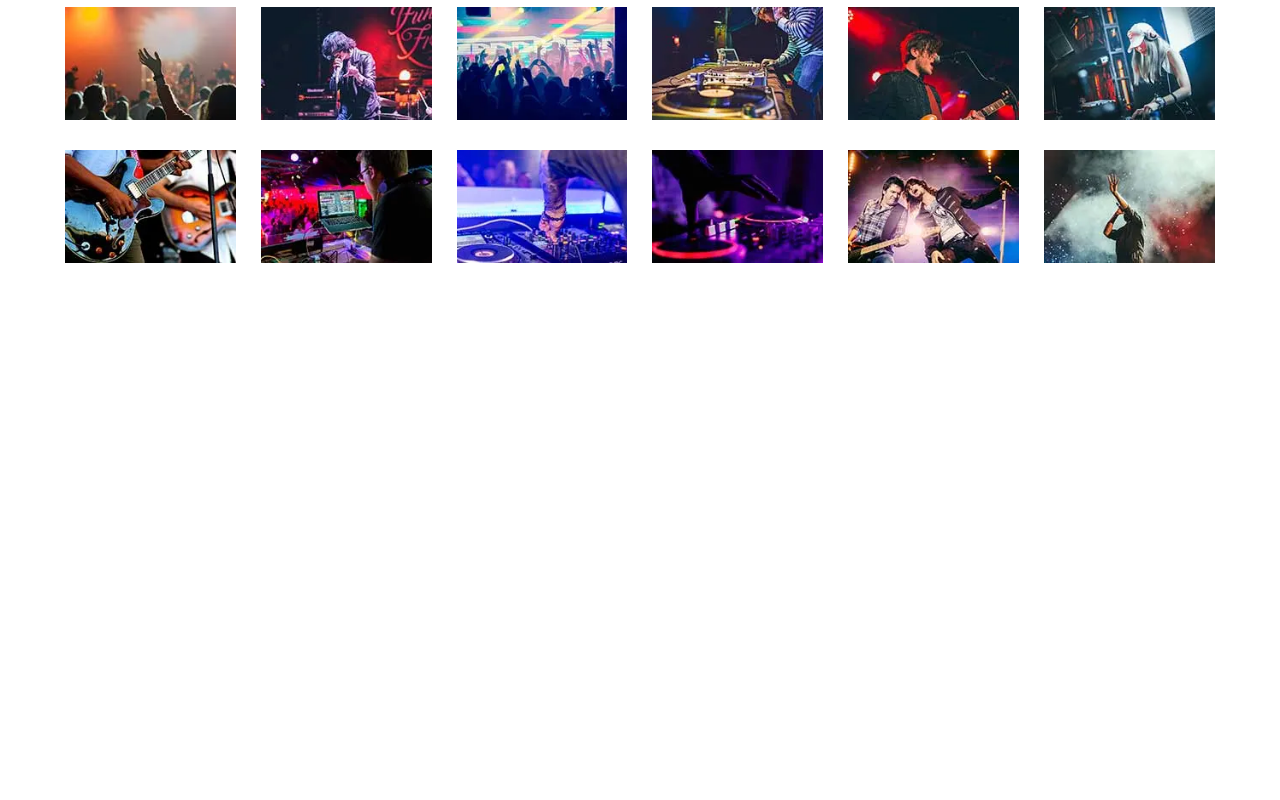
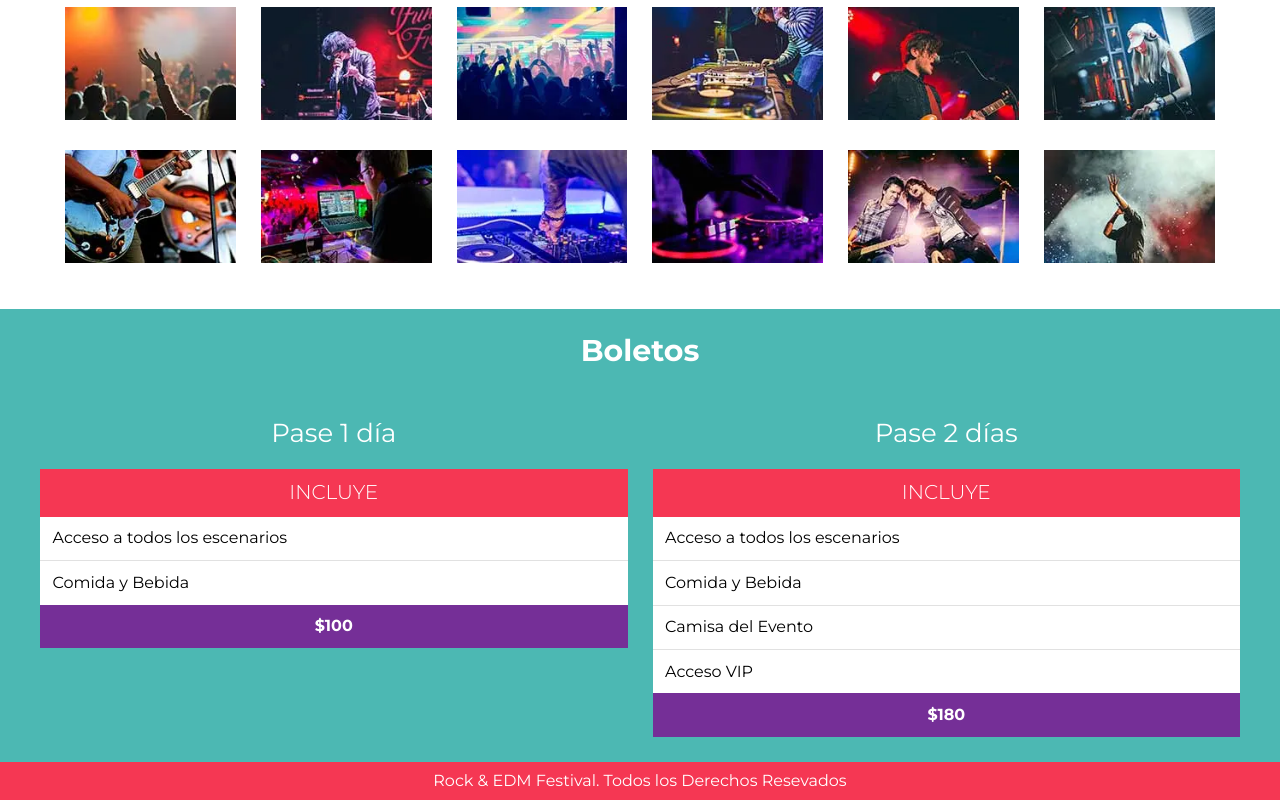
Before and after one commit to NoName9621/Rock-EDM-Festival---curso-de-desarrollo-web, a website: page index.html in a window 1280 px wide. Shown: the part 2780-3580 px from the top of the page. Before the commit the page ends 3089 px from the top, so only its background shows below. Drawn offline with Linux system fonts and the light colour scheme.

Commit message:
se agregar dos listas de accesos 1 dias y 2 dias y el footer

```diff
--- a/index.html
+++ b/index.html
@@ -109,10 +109,74 @@
     <section class="galeria contenedor">
         <h3>Galeria</h3>
         <ul class="galeria-imagenes">
-
         </ul>
     </section>
 
+    <section class="boletos bg-verde">
+        <h3>Boletos</h3>
+
+        <div class="contenedor-boletos contenedor">
+            <div class="basico plan">
+                <p>Pase 1 día</p>
+
+                <table class="pase">
+                    <thead>
+                        <tr>
+                            <th>Incluye</th>
+                        </tr>
+                    </thead>
+                    <tbody>
+                        <tr>
+                            <td>Acceso a todos los escenarios</td>
+                        </tr>
+                        <tr>
+                            <td>Comida y Bebida</td>
+                        </tr>
+                    </tbody>
+                    <tfoot>
+                        <tr>
+                            <td>$100</td>
+                        </tr>
+                    </tfoot>
+                </table>
+            </div>
+
+            <div class="premium plan">
+                <p>Pase 2 días</p>
+
+                <table class="pase">
+                    <thead>
+                        <tr>
+                            <th>Incluye</th>
+                        </tr>
+                    </thead>
+                    <tbody>
+                        <tr>
+                            <td>Acceso a todos los escenarios</td>
+                        </tr>
+                        <tr>
+                            <td>Comida y Bebida</td>
+                        </tr>
+                        <tr>
+                            <td>Camisa del Evento</td>
+                        </tr>
+                        <tr>
+                            <td>Acceso VIP</td>
+                        </tr>
+                    </tbody>
+                    <tfoot>
+                        <tr>
+                            <td>$180</td>
+                        </tr>
+                    </tfoot>
+                </table>
+            </div>
+        </div>
+    </section>
+
+    <footer class="footer">
+        <p>Rock & EDM Festival. Todos los Derechos Resevados</p>
+    </footer>
     <script src="build/js/bundle.js"></script>
 </body>
 
--- a/src/js/app.js
+++ b/src/js/app.js
@@ -37,7 +37,6 @@ function mostrarImagen(e){
     //Cerrar overlay al hacer click
     overlay.onclick = function(){
         overlay.remove()
-        body.classList.remove('fijar-body')
     }
 
     //Boton para cerrar imagen
--- a/src/scss/app.scss
+++ b/src/scss/app.scss
@@ -10,3 +10,5 @@
 @import "layout/festival";
 @import "layout/lineup";
 @import "layout/galeria";
+@import "layout/boletos";
+@import "layout/footer";
--- /dev/null
+++ b/src/scss/layout/_boletos.scss
@@ -0,0 +1,60 @@
+.boletos {
+    padding: calc($separacion/2) 0;
+
+    h3 {
+        text-align: center;
+        color: $blanco;
+    }
+
+    .contenedor-boletos {
+        margin-top: calc($separacion/2);
+        @include grid (2, calc($separacion/2))
+    }
+
+    .plan {
+        p {
+            text-align: center;
+            color: $blanco;
+            font-size: 2.6rem;
+            margin-bottom: 2rem;
+        }
+    }
+}
+
+.pase {
+    width: 100%;
+    border-spacing: 0;
+    thead {
+        background-color: $rosa;
+        th {
+            color: $blanco;
+            text-transform: uppercase;
+            padding: calc($separacion/4);
+            font-weight: $delgada;
+            font-size: 2rem;
+        }
+    }
+    tbody {
+        background-color: $blanco;
+        td {
+            padding: calc($separacion/4);
+            border-bottom: 1px solid #e1e1e1;
+        }
+        tr {
+            &:last-of-type {
+                td {
+                    border-bottom: none;
+                }
+            }
+        }
+    }
+    tfoot {
+        background-color: $morado;
+        td {
+            color: $blanco;
+            font-weight: $bold;
+            text-align: center;
+            padding: calc($separacion/4);
+        }
+    }
+}
--- /dev/null
+++ b/src/scss/layout/_footer.scss
@@ -0,0 +1,9 @@
+.footer {
+    background-color: $rosa;
+    p {
+        margin: 0;
+        color: $blanco;
+        text-align: center;
+        padding: 1rem;
+    }
+}
```
Also changed, not shown: build/css/app.css, build/js/bundle.js.
